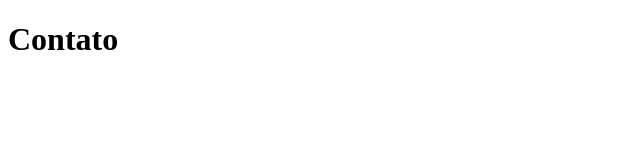
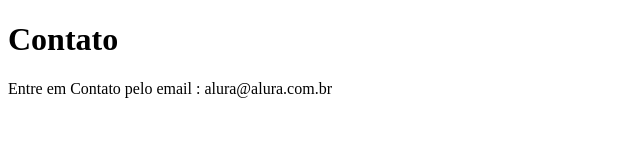
Before and after one commit to LeoGmoreira/sistema-de-cadastro, a plain HTML site: page contato.html in a window 1280 px wide. Shown: the whole page, without its empty margins (0-640 px from the left). Drawn offline with Linux system fonts and the light colour scheme.

Commit message:
Adicionando o email de contato

```diff
--- a/contato.html
+++ b/contato.html
@@ -8,5 +8,6 @@
 </head>
 <body>
     <h1>Contato</h1>
+    <p>Entre em Contato pelo email : alura@alura.com.br</p>
 </body>
 </html>
```
